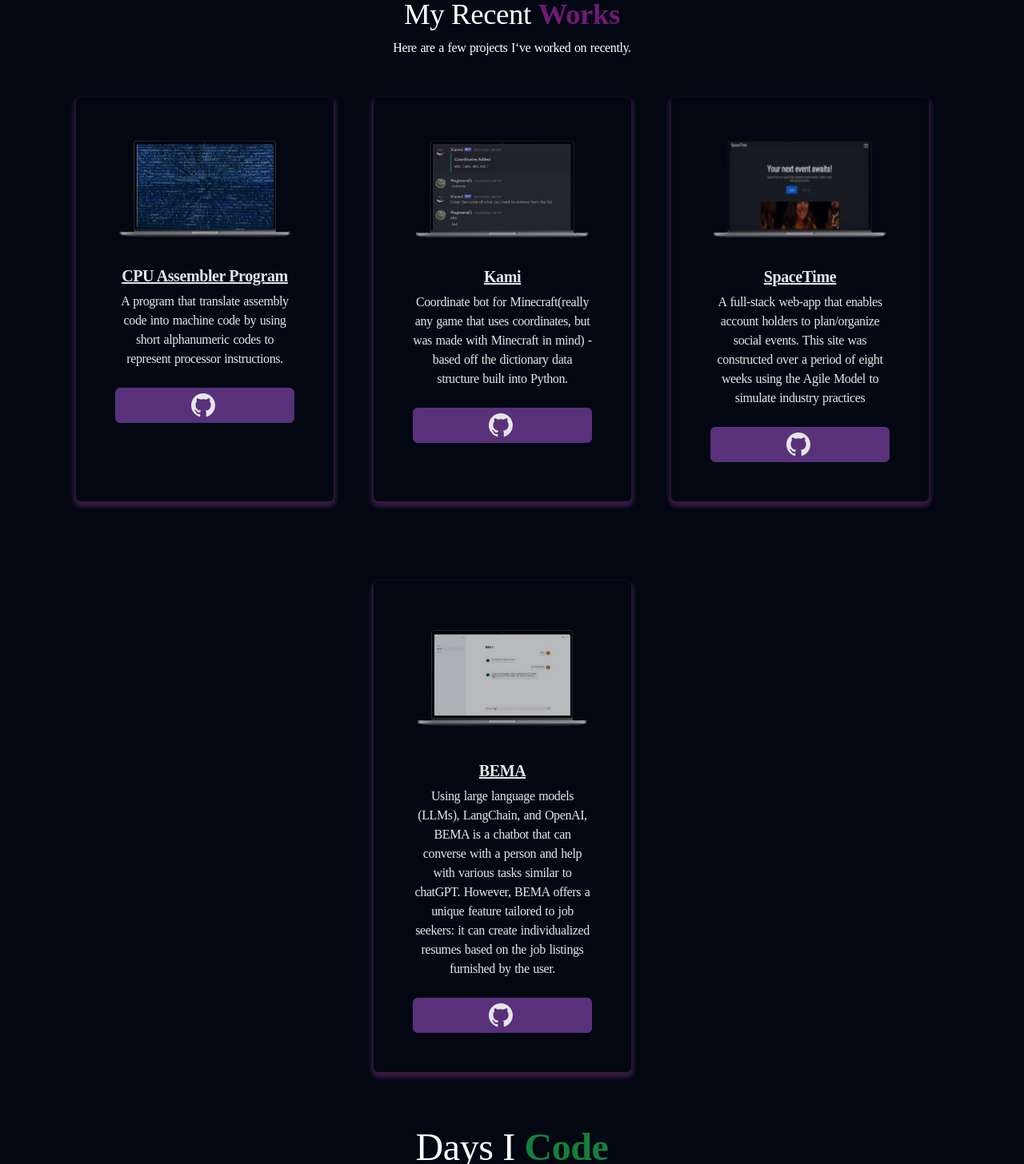
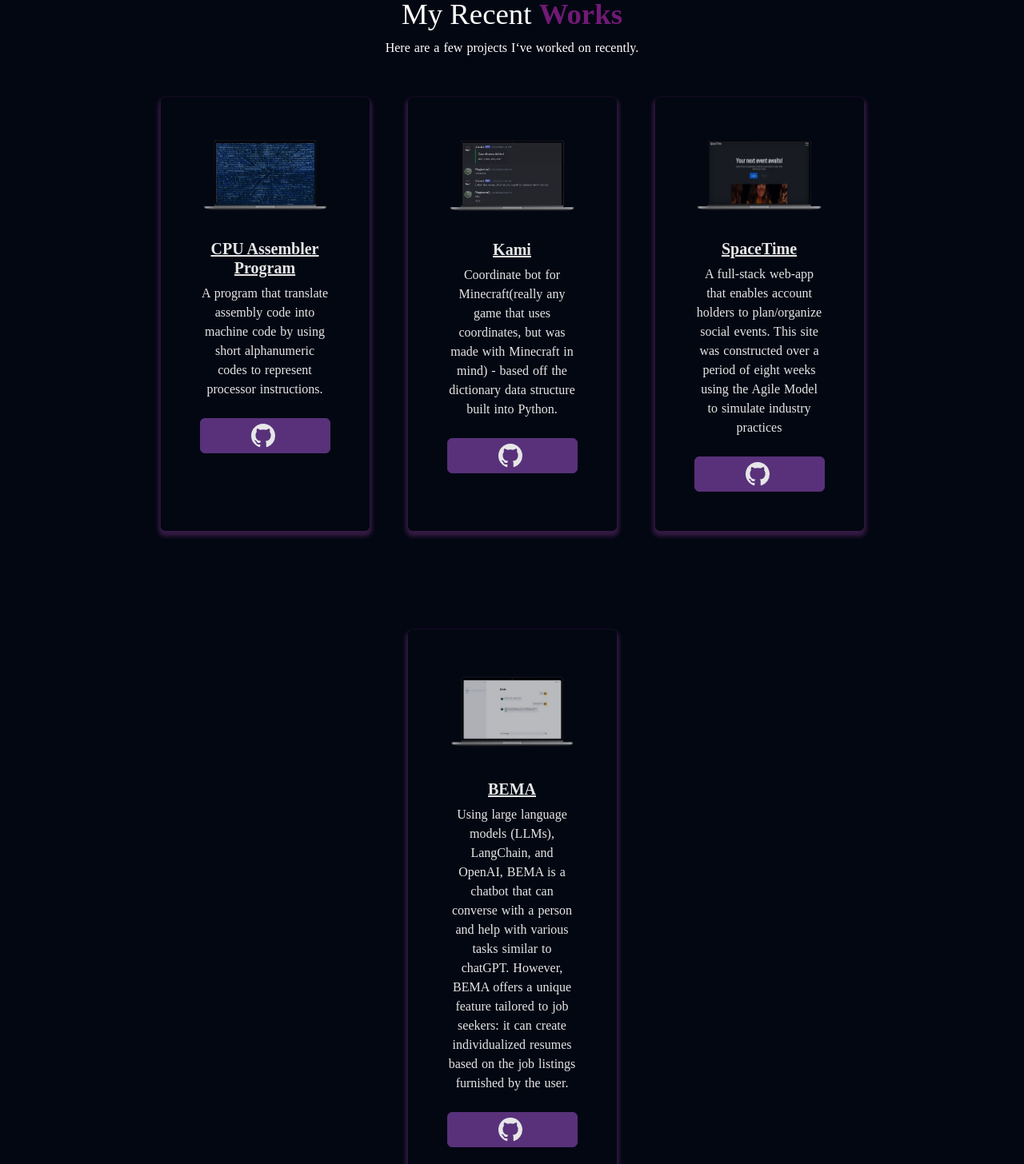
Before and after one commit to BasicallyManny/Personal-Portfolio-Website, a React (Vite) app: page /projects in a window 1280 px wide. Shown: the part 114-1570 px from the top of the page at 80% size. Built offline with nearby package versions, Linux system fonts and the light colour scheme.

Commit message:
fixed bug where project cards would stretch too much between 768px-984px width sizes

```diff
--- a/src/components/Projects.jsx
+++ b/src/components/Projects.jsx
@@ -2,21 +2,15 @@ import ProjectCard from "./projectComponents/ProjectCard.jsx";
 import Container from "react-bootstrap/Container";
 import Row from "react-bootstrap/Row";
 import Col from "react-bootstrap/Col";
-import "../components/projectComponents/projectStyles.css";
-/*** Import images from Assets folder*/
+import Github from "./projectComponents/Github";
 import cpu from "../../src/assets/ProjectImages/cpu.png";
 import kami from "../../src/assets/ProjectImages/kami.png";
 import spaceTime from "../../src/assets/ProjectImages/spaceTime.png";
 import bema from "../../src/assets/ProjectImages/bema.png";
 
-import Github from "./projectComponents/Github";
-
 export default function Projects() {
   return (
-    <Container
-      fluid
-      className="project-section tracking-tight bg-gray-950 text-white"
-    >
+    <Container fluid className="project-section bg-gray-950 text-white">
       <Container>
         <h1 className="project-heading">
           My Recent{" "}
@@ -24,12 +18,11 @@ export default function Projects() {
             <span className="text-fuchsia-900">Works</span>
           </strong>
         </h1>
-        <p style={{ color: "" }}>
+        <p className="text-center mb-8">
           Here are a few projects I&lsquo;ve worked on recently.
         </p>
-        <Row>
-          <Row className="justify-center pb-2.5 align-middle">
-            <Col md={4} className="project-card break-normal">
+        <Row className="justify-center gap-4">
+          <Col xs={12} md={6} lg={4} xl={3} className="project-card">
             <ProjectCard
               imgPath={cpu}
               isBlog={false}
@@ -38,7 +31,7 @@ export default function Projects() {
               ghLink="https://github.com/BasicallyManny/CPU-Assembler-Program"
             />
           </Col>
-            <Col md={4} className="project-card">
+          <Col xs={12} md={6} lg={4} xl={3} className="project-card">
             <ProjectCard
               imgPath={kami}
               isBlog={false}
@@ -47,8 +40,7 @@ export default function Projects() {
               ghLink="https://github.com/BasicallyManny/Coordinate-Bot-for-Discord"
             />
           </Col>
-
-            <Col md={4} className="project-card">
+          <Col xs={12} md={6} lg={4} xl={3} className="project-card">
             <ProjectCard
               imgPath={spaceTime}
               isBlog={false}
@@ -57,7 +49,7 @@ export default function Projects() {
               ghLink="https://github.com/BasicallyManny/SpaceTime-Web-APP"
             />
           </Col>
-            <Col md={4} className="project-card">
+          <Col xs={12} md={6} lg={4} xl={3} className="project-card">
             <ProjectCard
               imgPath={bema}
               isBlog={false}
@@ -68,9 +60,8 @@ export default function Projects() {
             />
           </Col>
         </Row>
-        </Row>
       </Container>
-      <Github></Github>
+      <Github />
     </Container>
   );
 }
--- a/src/components/navComponents/Nav.jsx
+++ b/src/components/navComponents/Nav.jsx
@@ -56,10 +56,7 @@ const Navitems = () => {
           <div className="header">
             <p>Navigation</p>
           </div>
-          <div
-            id="navElements"
-            className="flex flex-col items-center relative"
-          >
+          <div id="navElements" className="flex flex-col items-center relative">
             {navItems.map((data, index) => (
               <a className="" key={index} href={data.href}>
                 {data.icon}
@@ -68,21 +65,24 @@ const Navitems = () => {
               </a>
             ))}
           </div>
-          <div id="navButtons" className="flex align-middle w-full ml-3 items-baseline absolute bottom-0 xms:flex-col">
+          <div
+            id="navButtons"
+            className="flex flex-col sm:flex-row w-full ml-3 items-baseline absolute bottom-0"
+          >
             <Button
-              className="text-white w-auto bg-gradient-to-r from-purple-800 via-purple-900 to-purple-950 hover:bg-gradient-to-br focus:ring-4 focus:outline-none focus:ring-purple-300 dark:focus:ring-purple-800 flex-end bottom-0 font-medium rounded-lg text-lg	 px-5 py-2.5 text-center mb-3"
+              className="text-white w-full sm:w-auto bg-gradient-to-r from-purple-800 via-purple-900 to-purple-950 hover:bg-gradient-to-br focus:ring-4 focus:outline-none focus:ring-purple-300 dark:focus:ring-purple-800 font-medium rounded-lg text-lg px-5 py-2.5 text-center mb-3 sm:mb-0 sm:mr-3"
               variant="primary"
               onClick={() => setModalShow(true)}
             >
               <AiOutlineMail size={30} />
             </Button>
             <Button
-              className="text-white w-auto bg-gradient-to-r from-purple-800 via-purple-900 to-purple-950 hover:bg-gradient-to-br focus:ring-4 focus:outline-none focus:ring-purple-300 dark:focus:ring-purple-800 flex-end bottom-0 font-medium rounded-lg text-lg	 px-5 py-2.5 text-center mb-3"
+              className="text-white w-full sm:w-auto bg-gradient-to-r from-purple-800 via-purple-900 to-purple-950 hover:bg-gradient-to-br focus:ring-4 focus:outline-none focus:ring-purple-300 dark:focus:ring-purple-800 font-medium rounded-lg text-lg px-5 py-2.5 text-center mb-3"
               variant="primary"
               href="https://github.com/BasicallyManny/Personal-Portfolio-Website"
               target="_blank"
             >
-              <AiOutlineBranches  size={30} />
+              <AiOutlineBranches size={30} />
             </Button>
 
             <Contact show={modalShow} onHide={() => setModalShow(false)} />
--- a/src/components/projectComponents/ProjectCard.jsx
+++ b/src/components/projectComponents/ProjectCard.jsx
@@ -1,26 +1,30 @@
-import {Card,Button} from 'react-bootstrap';
+import { Card, Button } from "react-bootstrap";
 import { CgWebsite } from "react-icons/cg";
 import { BsGithub } from "react-icons/bs";
-import './projectStyles.css';
-
+import "./projectStyles.css";
 
 export default function ProjectCard(props) {
   return (
-    <Card className="project-card-view">
+    <Card className="project-card-view max-w-sm md:max-w-md lg:max-w-lg xl:max-w-xl mx-auto">
       <Card.Img variant="top" src={props.imgPath} alt="card-img" />
       <Card.Body>
-        <Card.Title className="!text-white !font-bold !underline">{props.title}</Card.Title>
+        <Card.Title className="!text-white !font-bold !underline">
+          {props.title}
+        </Card.Title>
         <Card.Text style={{ textAlign: "center" }} className="!text-white">
           {props.description}
         </Card.Text>
-        <Button className="flex-end bottom-0 mt-4" variant="primary" href={props.ghLink} target="_blank">
+        <Button
+          className="flex-end bottom-0 mt-4"
+          variant="primary"
+          href={props.ghLink}
+          target="_blank"
+        >
           <BsGithub size={30} /> &nbsp;
           {props.isBlog ? "Blog" : null}
         </Button>
         {"\n"}
         {"\n"}
-
-        {/* If the component contains Demo link and if it's not a Blog then, it will render the below component  */}
 
         {!props.isBlog && props.demoLink && (
           <Button
--- a/src/components/projectComponents/projectStyles.css
+++ b/src/components/projectComponents/projectStyles.css
@@ -11,14 +11,13 @@
 .project-card {
   padding-top: 50px !important;
   padding-bottom: 50px !important;
-  padding-left: 25px !important;
-  padding-right: 25px !important;
   height: auto !important;
   color: white;
 }
 
 .project-card-view {
   box-shadow: 0 4px 5px 3px rgba(119, 53, 136, 0.459) !important;
+  color: white !important;
   background-color: transparent !important;
   opacity: 0.9 !important;
   transition: all 0.5s ease 0s !important;
```
Lines whose indentation alone changed are shown as unchanged.
